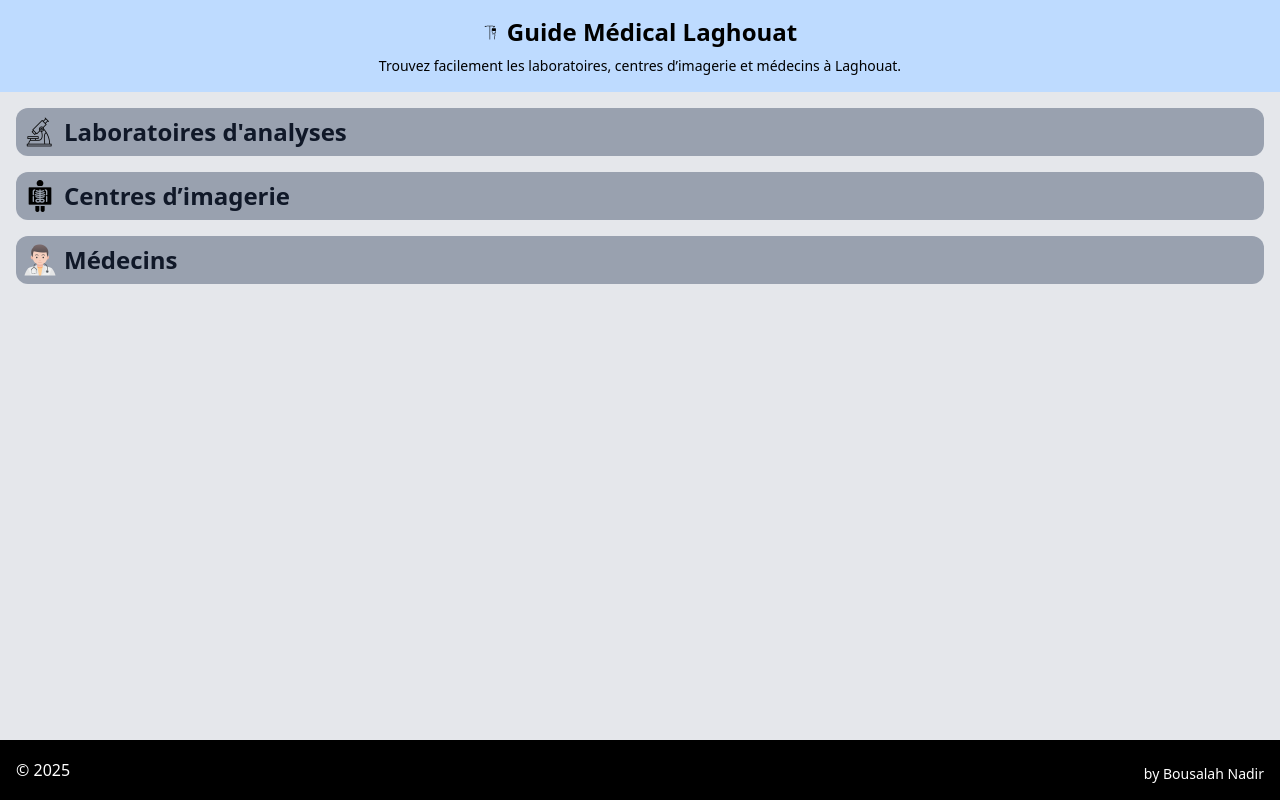
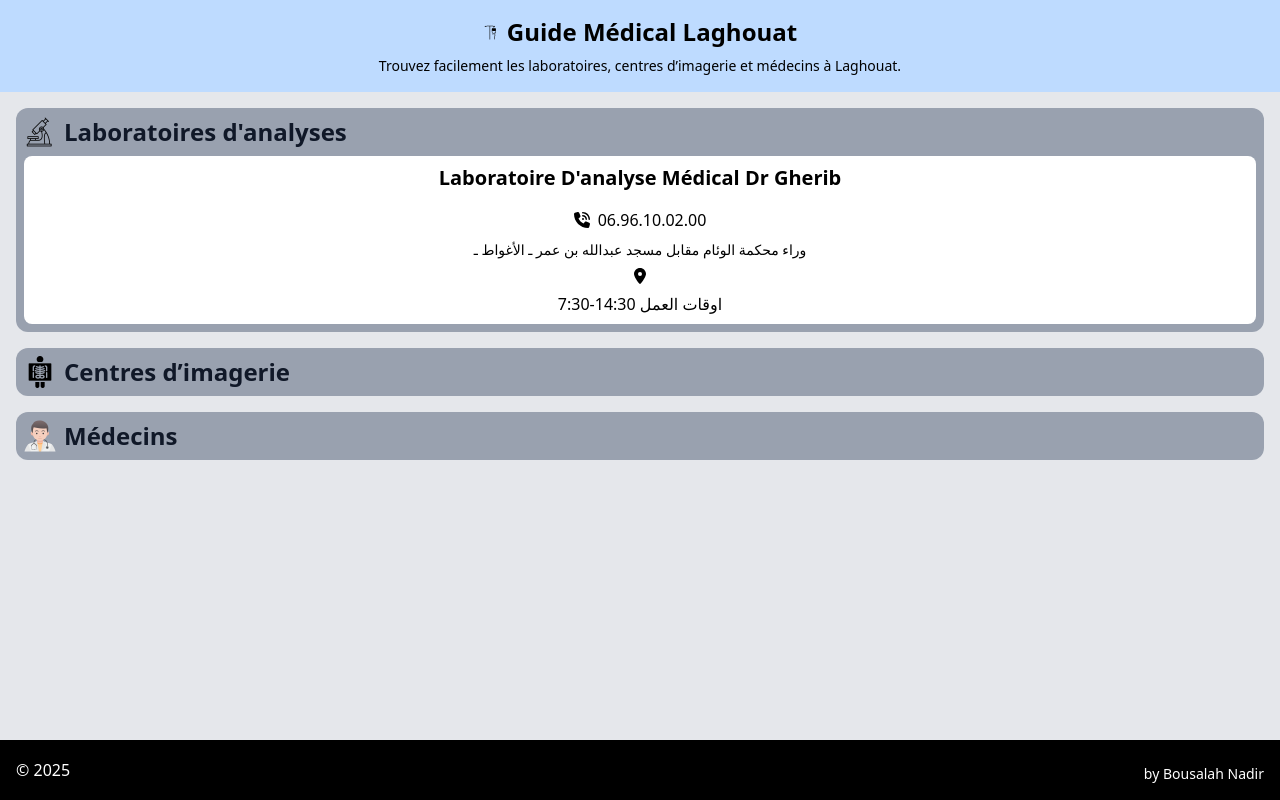
Before and after one commit to Medido1/Guide-M-dical-Laghouat, a React (Vite) app: page / in a window 1280 px wide. Built offline with nearby package versions, Linux system fonts and the light colour scheme.

Commit message:
Add labs data and facilty component

```diff
--- a/data.js
+++ b/data.js
@@ -0,0 +1,11 @@
+const labs = [
+  {
+    id: 1,
+    name: "Laboratoire D'analyse Médical Dr Gherib",
+    phone: "06.96.10.02.00",
+    adress: "وراء محكمة الوئام مقابل مسجد عبدالله بن عمر ـ الأغواط ـ",
+    workTime: "7:30-14:30"
+  }
+]
+
+export {labs};
--- a/src/components/Category.jsx
+++ b/src/components/Category.jsx
@@ -1,6 +1,10 @@
-function Category({type, icon}) {
+import { useEffect } from "react";
+import Facility from "./Facility";
+
+function Category({type, icon, data}) {
   return (
-    <div className="flex items-center gap-2 bg-gray-400 p-2 rounded-xl">
+    <div className="flex flex-col bg-gray-400 p-2 rounded-xl">
+      <div className="flex items-center gap-2">
         <img
           className="w-8"
           src={icon} alt={type} />
@@ -8,6 +12,14 @@ function Category({type, icon}) {
           {type}
         </h2>
       </div>
+      <ul>
+        {data && data.map(item => (
+          <li key={item.id}>
+            <Facility item={item}/>
+        </li>
+        ))}
+      </ul>
+    </div>
   )
 }
 
--- /dev/null
+++ b/src/components/Facility.jsx
@@ -0,0 +1,30 @@
+import { FaPhoneVolume } from "react-icons/fa6";
+import { FaLocationDot } from "react-icons/fa6";
+
+function Facility({item}) {
+  const {name, phone, adress, workTime} = item
+  return (
+    <div className="bg-white p-2 mt-2 rounded-lg flex flex-col gap-2 items-center">
+      <h3 className="text-xl text-center font-bold mb-2">
+        {name}
+      </h3>
+      <div className="flex gap-2 items-center">
+        <FaPhoneVolume />
+        <p>
+        {phone}
+        </p>
+      </div>
+      <div className="flex flex-col gap-2 items-center">
+        <p className="text-center text-sm">
+          {adress}
+        </p>
+        <FaLocationDot />
+      </div>
+      <p>
+        {workTime} اوقات العمل
+      </p>
+    </div>
+  )
+}
+
+export default Facility;
--- a/src/components/Main.jsx
+++ b/src/components/Main.jsx
@@ -2,13 +2,18 @@ import Category from "./Category";
 import labIcon from "../assets/microscope.png";
 import xRayIcon from "../assets/x-ray-test.png";
 import doctorIcon from "../assets/doctor.png";
+import {labs} from "../../data";
+import { useState } from "react";
 
 function Main() {
+  const labsData = labs;
+
   return (
     <main className="p-4 bg-gray-200 flex flex-col gap-4 flex-grow">
       <Category
         type = "Laboratoires d'analyses"
         icon = {labIcon}
+        data = {labsData}
       />
       <Category
         type= "Centres d’imagerie"
```
Lines whose indentation alone changed are shown as unchanged.
